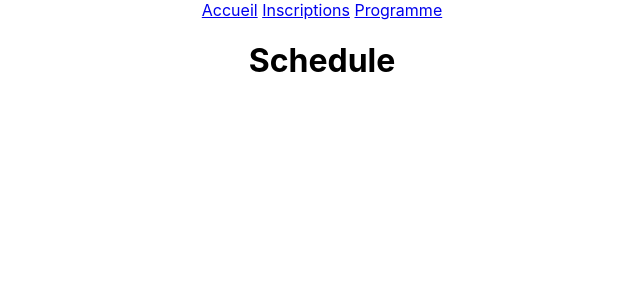
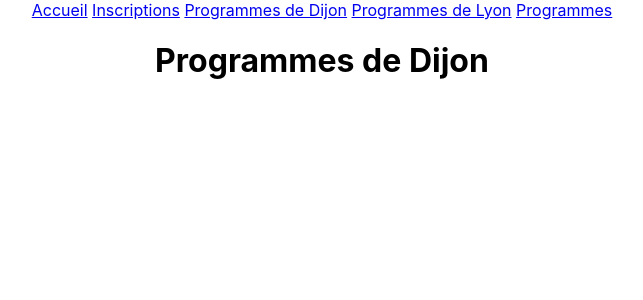
Before and after one commit to codeconcept/theme-picker, a React (Create React App) app: page /schedule/Dijon in a window 1280 px wide. Shown: the top 300 px of the page, without its empty margins (318-961 px from the left). Built offline with nearby package versions, Linux system fonts and the light colour scheme.

Commit message:
Route params

```diff
--- a/src/App.js
+++ b/src/App.js
@@ -10,10 +10,12 @@ function App() {
     <div className="App">
       <Link to="/">Accueil</Link>{" "}
       <Link to="/registration">Inscriptions</Link>{" "}
-      <Link to="/schedule">Programme</Link>
+      <Link to="/schedule/Dijon">Programmes de Dijon</Link>{" "}
+      <Link to="/schedule/Lyon">Programmes de Lyon</Link>{" "}
+      <Link to="/schedule">Programmes</Link>
       <Route exact path="/" component={Home} />
       <Route path="/registration" component={Registration} />
-      <Route path="/schedule" component={Schedule} />
+      <Route path="/schedule/:town?" component={Schedule} />
     </div>
   );
 }
--- a/src/Schedule.js
+++ b/src/Schedule.js
@@ -3,7 +3,9 @@ import React, { Component } from 'react';
 class Schedule extends Component {
   state = {  }
   render() {
-    return (<h1>Schedule</h1>);
+    console.log(this.props);
+    const {params} = this.props.match
+    return (<h1>{params.town ? (`Programmes de ${params.town}`) : ("Programmes")}</h1>);
   }
 }
 
```
